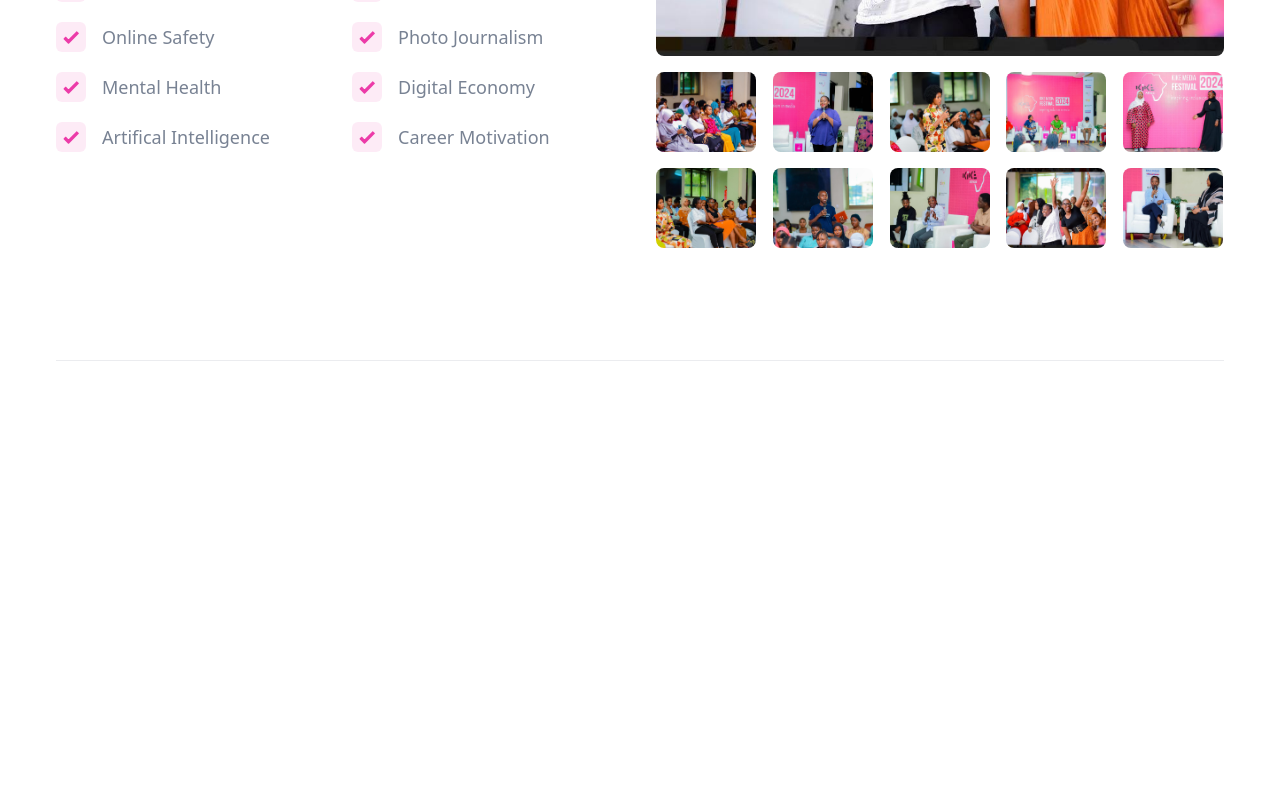
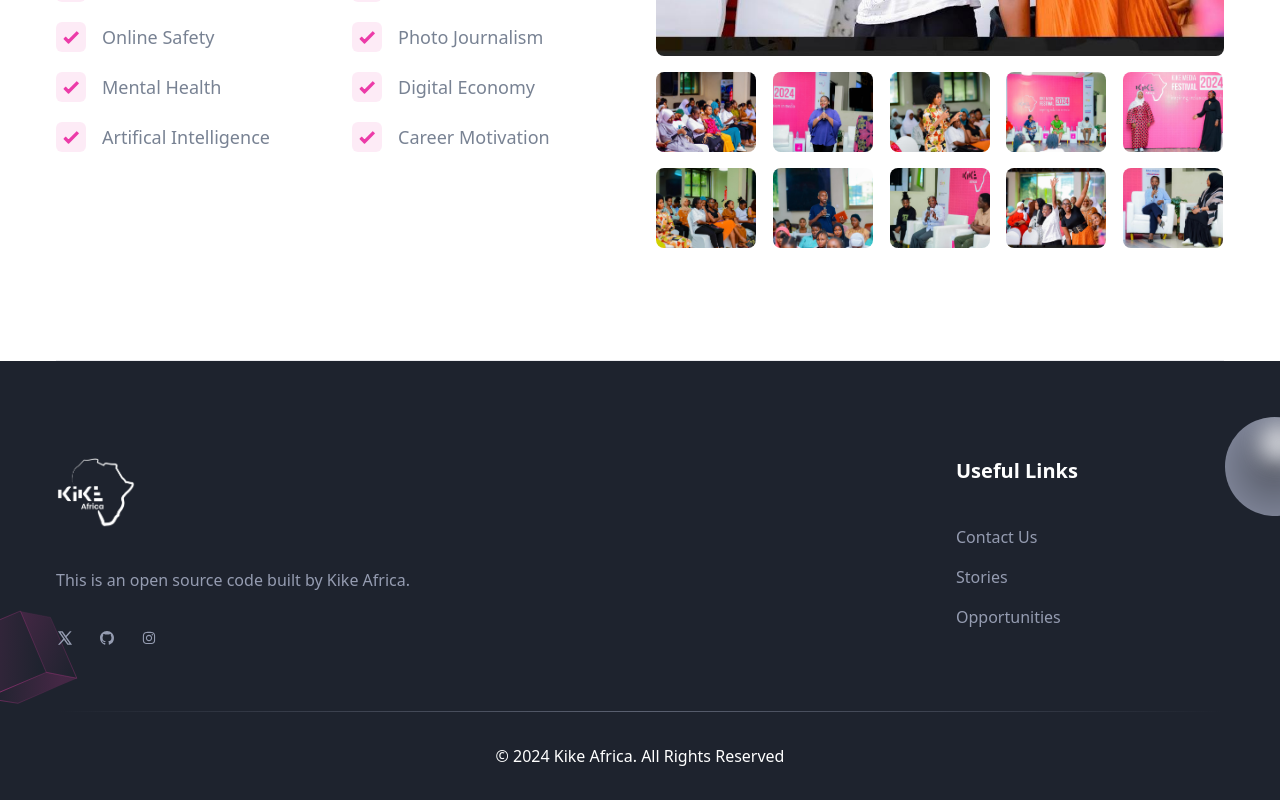
Before and after one commit to KhadijaMahanga/solid, a Next.js app: page /our-initiatives/media-festival in a window 1280 px wide. Shown: the part 837-1637 px from the top of the page. Before the commit the page ends 1198 px from the top, so only its background shows below. Built offline with nearby package versions, Linux system fonts and the light colour scheme.

Commit message:
Add footer on initiatives page

```diff
--- a/app/our-initiatives/media-festival/page.tsx
+++ b/app/our-initiatives/media-festival/page.tsx
@@ -1,6 +1,7 @@
 import Breadcrumb from "@/components/Breadcrumb";
 import Header from "@/components/Header";
 import Festival from "@/components/Festival";
+import Footer from "@/components/Footer";
 
 import { Metadata } from "next";
 
@@ -28,6 +29,7 @@ const KikeMediaFestival = () => {
       ]}
       />
       <Festival />
+      <Footer />
     </>
   );
 };
--- a/app/our-initiatives/tech-talks/page.tsx
+++ b/app/our-initiatives/tech-talks/page.tsx
@@ -2,6 +2,8 @@ import Breadcrumb from "@/components/Breadcrumb";
 import Header from "@/components/Header";
 import TalksObjective from "@/components/TalksObjective";
 import TalksEpisodes from "@/components/TalksEpisodes";
+import Footer from "@/components/Footer";
+
 
 import { Metadata } from "next";
 
@@ -31,6 +33,7 @@ const KikeMediaFestival = () => {
       />
       <TalksObjective />
       <TalksEpisodes />
+      <Footer />
     </>
   );
 };
```
